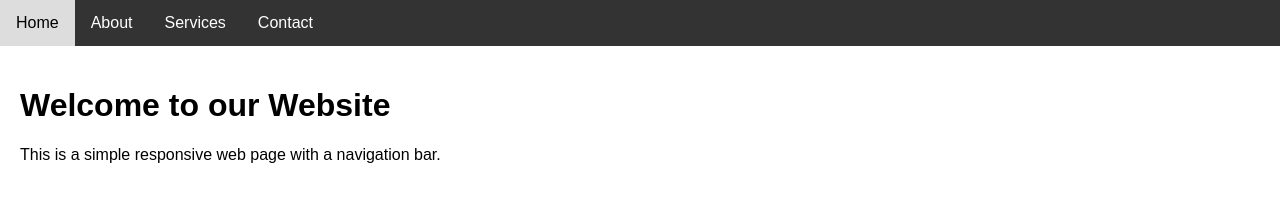
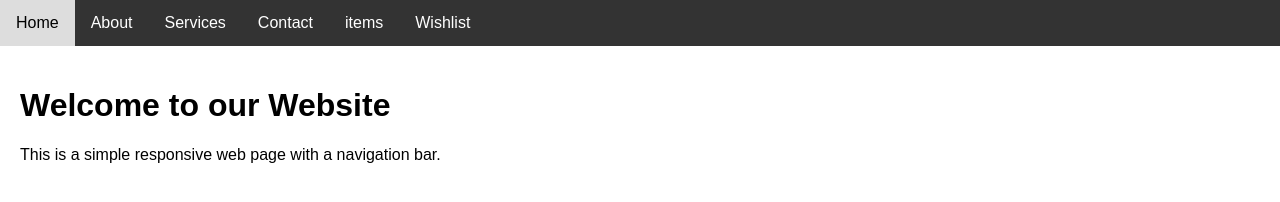
Before and after one commit to pushpak001/demo1, a plain HTML site: page index.html in a window 1280 px wide. Drawn offline with nearby package versions, Linux system fonts and the light colour scheme.

Commit message:
Update index.html

```diff
--- a/index.html
+++ b/index.html
@@ -98,6 +98,8 @@
         <li><a href="#about">About</a></li>
         <li><a href="#services">Services</a></li>
         <li><a href="#contact">Contact</a></li>
+        <li><a href="#contact">items</a></li>
+        <li><a href="#contact">Wishlist</a></li>
     </ul>
 </div>
 
```
